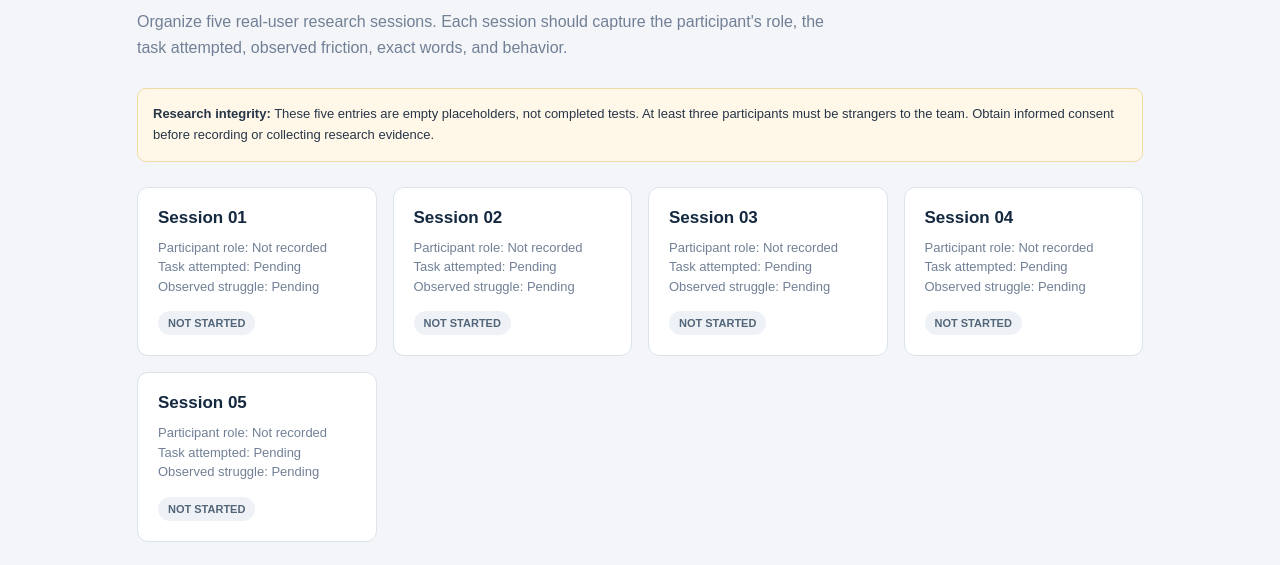
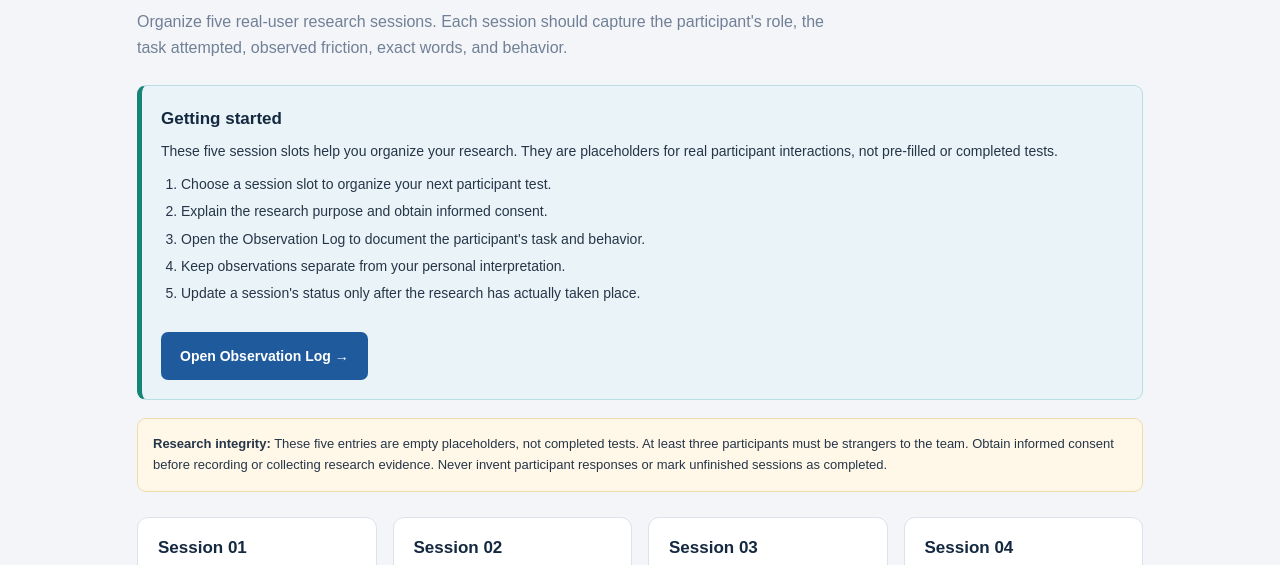
Before and after one commit to sebassss2003-ux/FieldProof, a plain HTML site: page sessions.html in a window 1280 px wide. Shown: the part 181-746 px from the top of the page. Drawn offline with Linux system fonts and the light colour scheme.

Commit message:
Update sessions.html
Improve session onboarding based on persona test

```diff
--- a/sessions.html
+++ b/sessions.html
@@ -5,8 +5,13 @@
   <meta charset="UTF-8">
   <meta name="viewport" content="width=device-width, initial-scale=1.0">
   <title>FieldProof | User Sessions</title>
+
   <style>
-    * { box-sizing: border-box; margin: 0; padding: 0; }
+    * {
+      box-sizing: border-box;
+      margin: 0;
+      padding: 0;
+    }
 
     body {
       font-family: Arial, sans-serif;
@@ -50,8 +55,33 @@
     .description {
       color: #718096;
       line-height: 1.6;
-      margin-bottom: 28px;
+      margin-bottom: 25px;
       max-width: 700px;
+    }
+
+    .getting-started {
+      background: #eaf4f8;
+      border: 1px solid #b9dce5;
+      border-left: 5px solid #168477;
+      border-radius: 9px;
+      padding: 19px;
+      margin-bottom: 18px;
+      line-height: 1.6;
+      font-size: 14px;
+    }
+
+    .getting-started h2 {
+      color: #14283f;
+      font-size: 17px;
+      margin-bottom: 8px;
+    }
+
+    .steps {
+      margin: 10px 0 0 20px;
+    }
+
+    .steps li {
+      margin-bottom: 5px;
     }
 
     .notice {
@@ -87,6 +117,7 @@
       color: #718096;
       font-size: 13px;
       line-height: 1.5;
+      margin-bottom: 5px;
     }
 
     .session-status {
@@ -100,16 +131,43 @@
       font-weight: bold;
     }
 
+    .action {
+      display: inline-block;
+      margin: 22px 0 0;
+      padding: 13px 19px;
+      background: #1f5a9d;
+      color: white;
+      text-decoration: none;
+      border-radius: 7px;
+      font-weight: bold;
+      font-size: 14px;
+    }
+
+    .action:hover {
+      background: #14283f;
+    }
+
     .back {
-      display: inline-block;
+      display: block;
       margin-top: 30px;
       color: #168477;
       text-decoration: none;
       font-weight: bold;
       font-size: 14px;
     }
+
+    @media (max-width: 600px) {
+      h1 {
+        font-size: 28px;
+      }
+
+      main {
+        margin: 30px auto;
+      }
+    }
   </style>
 </head>
+
 <body>
 
   <header>
@@ -117,7 +175,9 @@
   </header>
 
   <main>
+
     <p class="eyebrow">LAYER 2 · REAL HUMANS</p>
+
     <h1>User session tracker</h1>
 
     <p class="description">
@@ -126,11 +186,34 @@
       friction, exact words, and behavior.
     </p>
 
+    <section class="getting-started">
+      <h2>Getting started</h2>
+
+      <p>
+        These five session slots help you organize your research.
+        They are placeholders for real participant interactions,
+        not pre-filled or completed tests.
+      </p>
+
+      <ol class="steps">
+        <li>Choose a session slot to organize your next participant test.</li>
+        <li>Explain the research purpose and obtain informed consent.</li>
+        <li>Open the Observation Log to document the participant's task and behavior.</li>
+        <li>Keep observations separate from your personal interpretation.</li>
+        <li>Update a session's status only after the research has actually taken place.</li>
+      </ol>
+
+      <a class="action" href="observation.html">
+        Open Observation Log →
+      </a>
+    </section>
+
     <div class="notice">
       <strong>Research integrity:</strong>
       These five entries are empty placeholders, not completed tests.
       At least three participants must be strangers to the team.
       Obtain informed consent before recording or collecting research evidence.
+      Never invent participant responses or mark unfinished sessions as completed.
     </div>
 
     <section class="session-grid">
@@ -178,6 +261,7 @@
     </section>
 
     <a class="back" href="index.html">← Back to dashboard</a>
+
   </main>
 
 </body>
```
